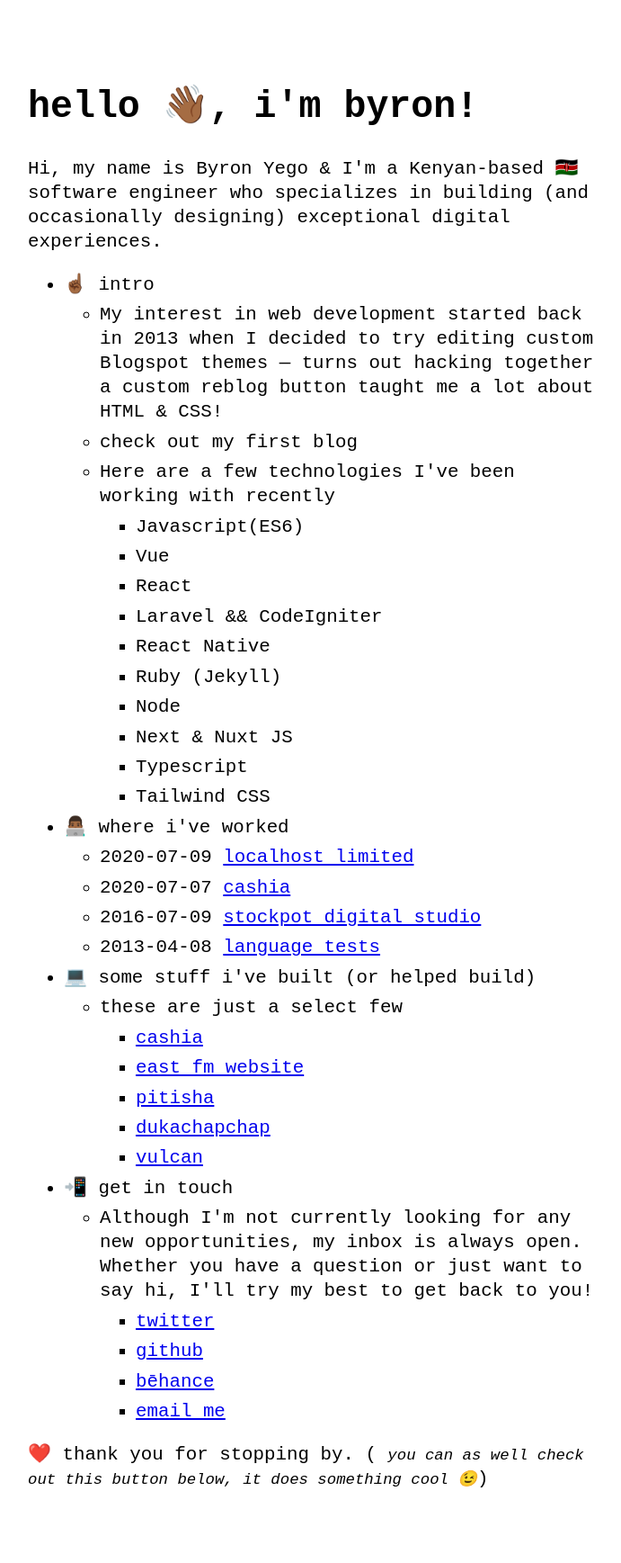
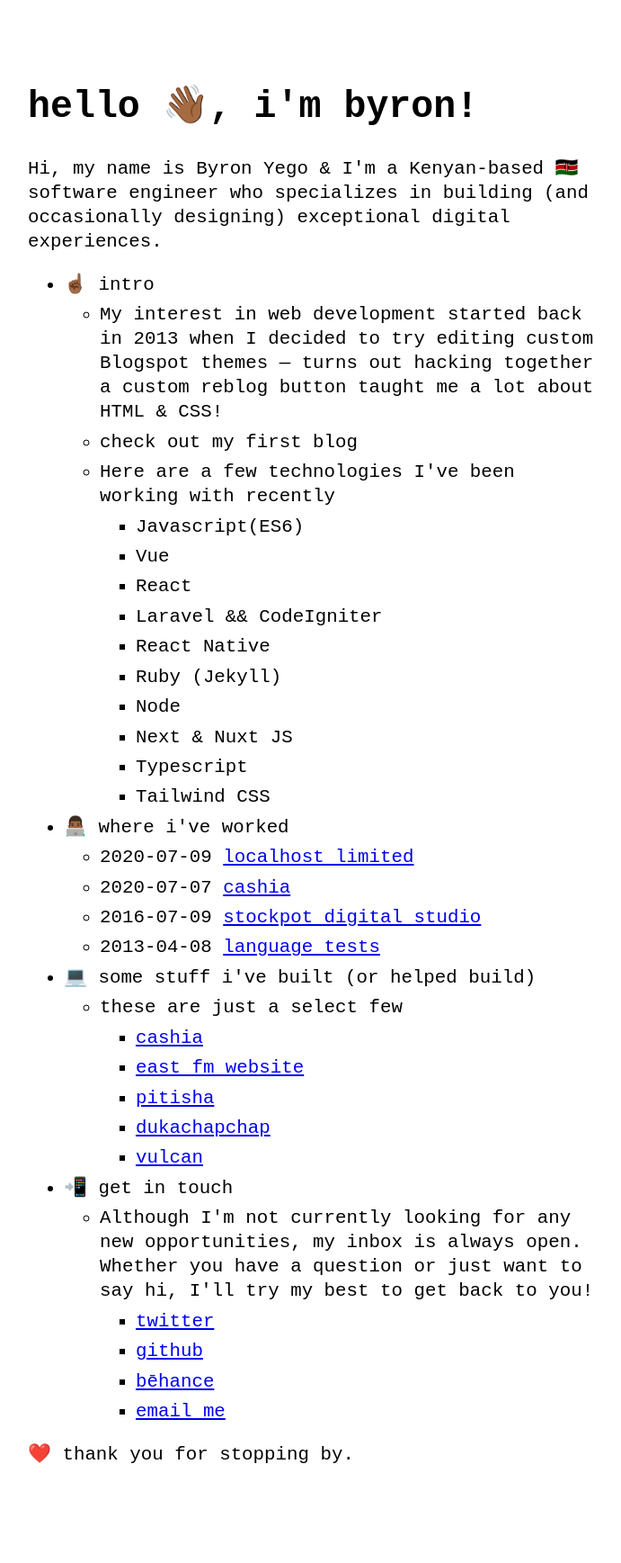
Before and after one commit to riggraz/no-style-please, a Jekyll site: the page built from index.md, in a window 1280 px wide. Shown: the whole page at 90% size, without its empty margins (289-980 px from the left). Built offline with Jekyll 4.4.1, drawn with Linux system fonts in a browser that asks for light colours; after the commit the page ends 1710 px from its top, so only the background shows below that.

Commit message:
remove button

```diff
--- a/index.md
+++ b/index.md
@@ -2,6 +2,4 @@
 layout: home
 ---
 
-❤️ thank you for stopping by. ( <small><em>you can as well check out this button below, it does something cool 😉</em></small>)
-
-<script type="text/javascript" src="https://cdnjs.buymeacoffee.com/1.0.0/button.prod.min.js" data-name="bmc-button" data-slug="alfaxit" data-color="#FFDD00" data-emoji=""  data-font="Cookie" data-text="Buy me a coffee" data-outline-color="#000000" data-font-color="#000000" data-coffee-color="#ffffff" ></script>
+❤️ thank you for stopping by.
```
